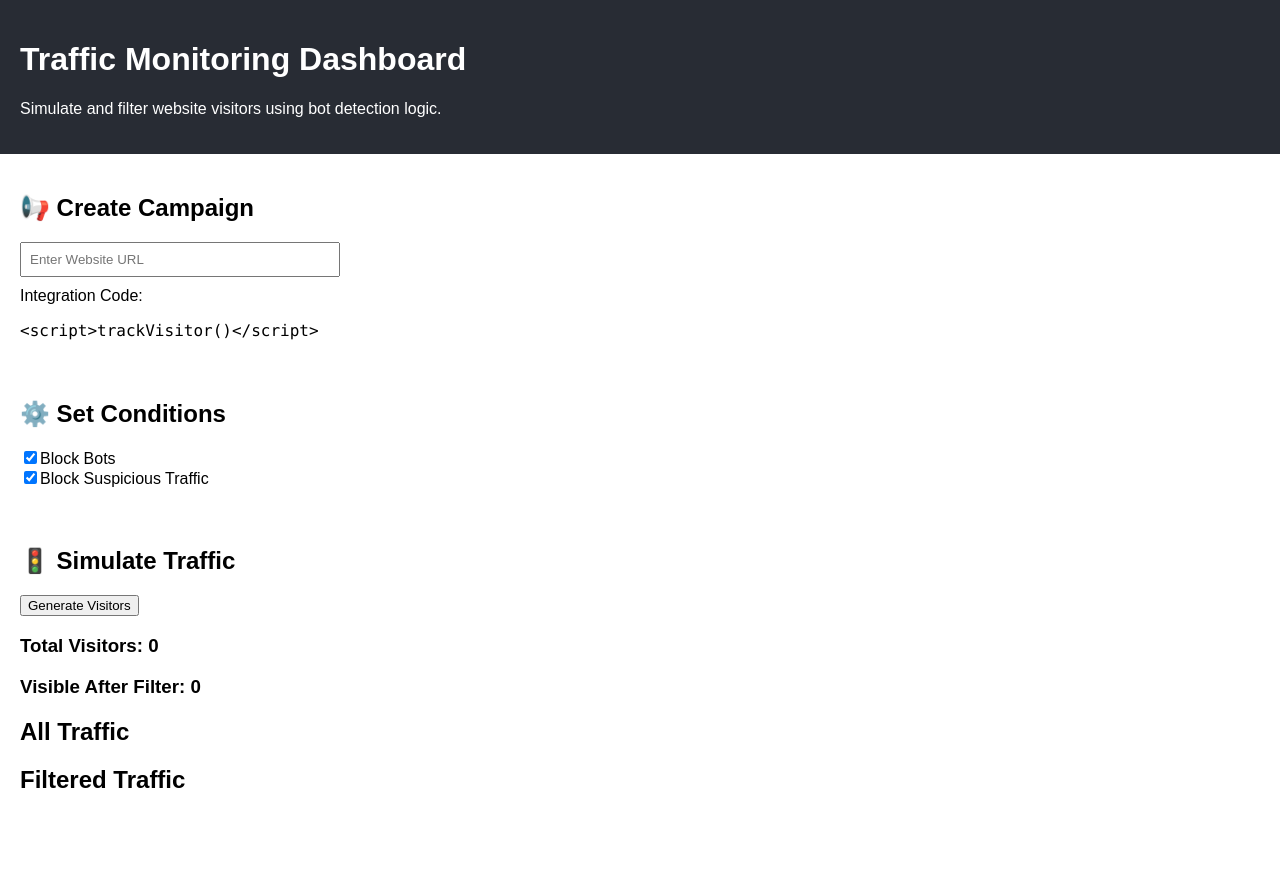
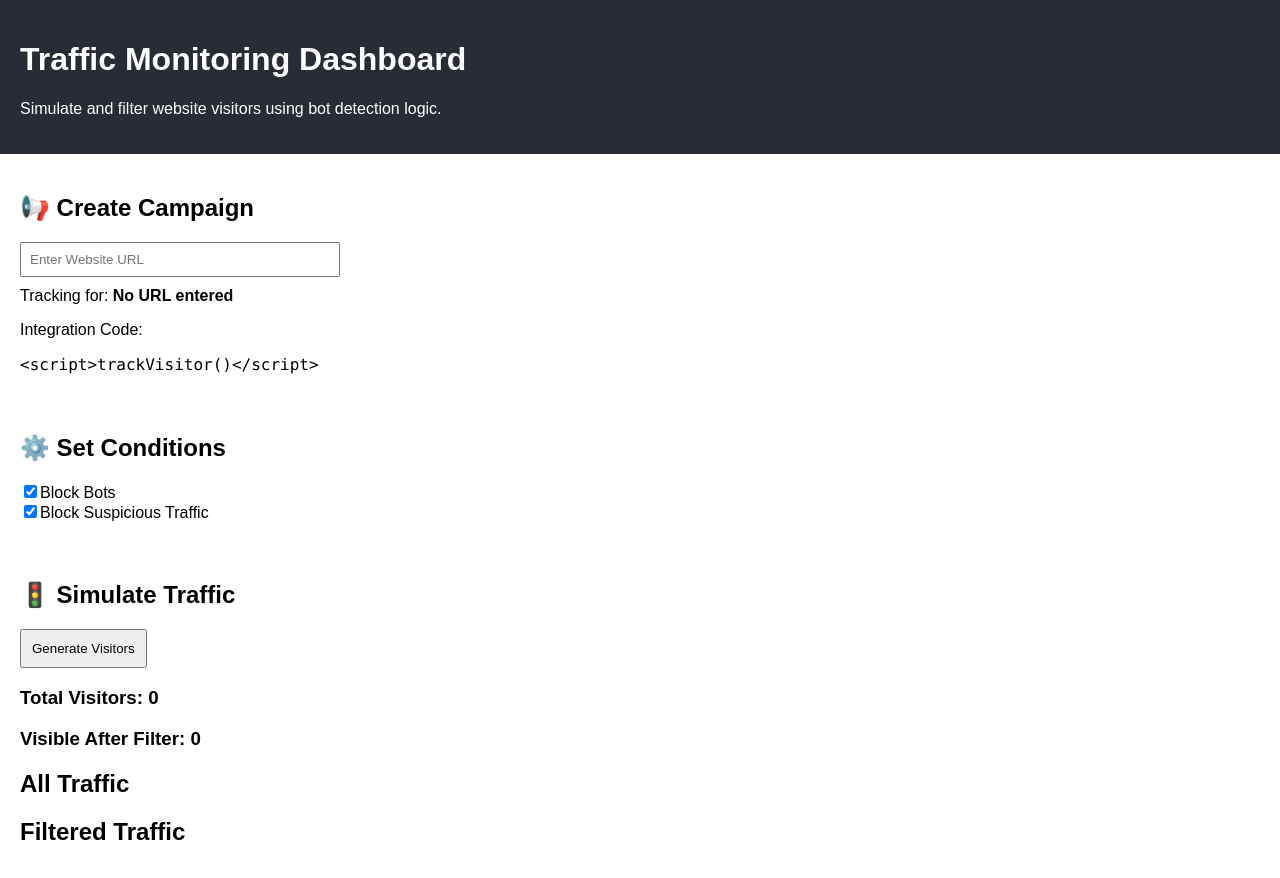
Before and after one commit to jagritiiii/bot-dashboard, a React (Create React App) app: page / in a window 1280 px wide. Shown: the top 878 px of the page. Before the commit the page ends 833 px from the top, so only its background shows below. Built offline with nearby package versions, Linux system fonts and the light colour scheme.

Commit message:
final version with campaign input + full flow

```diff
--- a/src/App.js
+++ b/src/App.js
@@ -2,6 +2,7 @@ import React, { useState } from "react";
 
 function App() {
   const [data, setData] = useState([]);
+  const [url, setUrl] = useState("");
   const [blockBots, setBlockBots] = useState(true);
   const [blockSuspicious, setBlockSuspicious] = useState(true);
 
@@ -52,9 +53,18 @@ function App() {
       <div style={{ padding: "20px" }}>
         <h2>📢 Create Campaign</h2>
 
-        <input placeholder="Enter Website URL" style={{ padding: "8px", width: "300px" }} />
+        <input
+          placeholder="Enter Website URL"
+          value={url}
+          onChange={(e) => setUrl(e.target.value)}
+          style={{ padding: "8px", width: "300px" }}
+        />
 
-        <p style={{ marginTop: "10px" }}>Integration Code:</p>
+        <p style={{ marginTop: "10px" }}>
+          Tracking for: <strong>{url || "No URL entered"}</strong>
+        </p>
+
+        <p>Integration Code:</p>
         <code>
           {`<script>trackVisitor()</script>`}
         </code>
@@ -89,7 +99,7 @@ function App() {
       <div style={{ padding: "20px" }}>
         <h2>🚦 Simulate Traffic</h2>
 
-        <button onClick={generateTraffic}>
+        <button onClick={generateTraffic} style={{ padding: "10px" }}>
           Generate Visitors
         </button>
 
```
